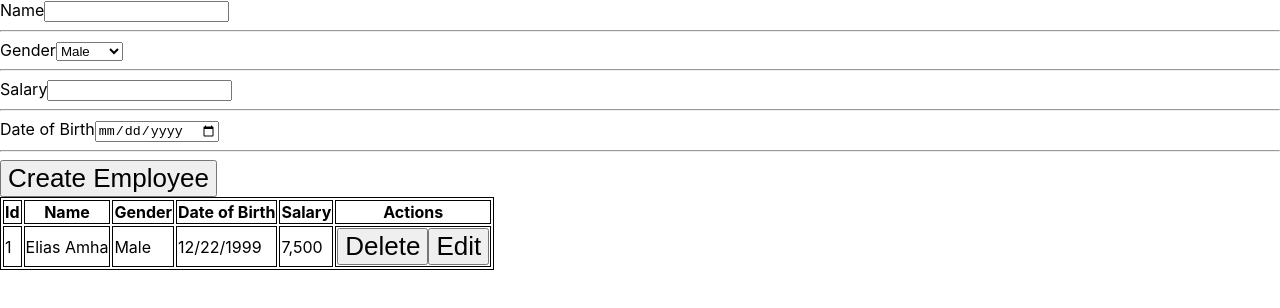
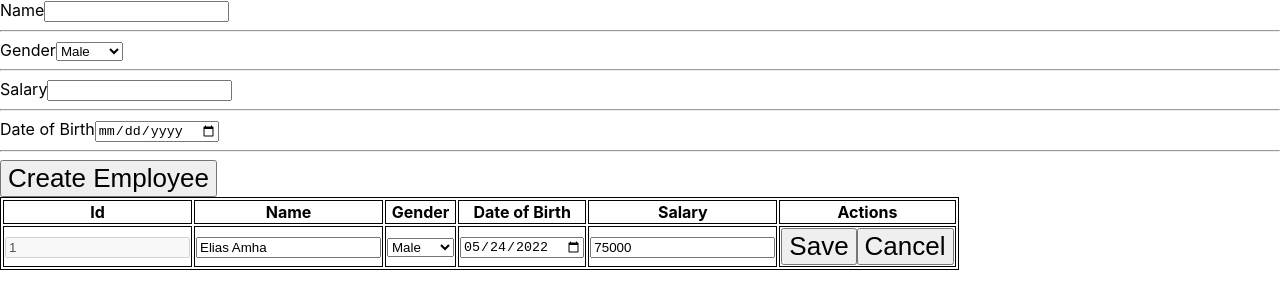
Before and after one commit to 0xecho/E-Employees_client, a React (Vite) app: page / in a window 1280 px wide. Both pictures are taken after a click on the button "Edit". Shown: the top 308 px of the page. Built offline with nearby package versions, Linux system fonts and the light colour scheme.

Commit message:
feat: adds Editable table row logic

```diff
--- a/src/components/Table.tsx
+++ b/src/components/Table.tsx
@@ -1,7 +1,26 @@
 import Button from './Button'
+import TableRow from './TableRow'
 import './Table.css'
+import { useEffect, useState } from 'react'
+import { Employee } from '../store/types';
 
 export default function Table () {
+
+    let [ employees, setEmployees ] = useState<Array<Employee>>([]);
+
+    useEffect(()=>{
+        setEmployees([
+            {
+                id: "1",
+                name: "Elias Amha",
+                gender: "Male",
+                date_of_birth: new Date(),
+                salary: 75000
+            }
+        ])
+
+    },[])
+
     return <table>
         <thead>
             <tr>
@@ -14,18 +33,11 @@ export default function Table () {
             </tr>
         </thead>
         <tbody>
-            <tr>
-                <td>1</td>
-                <td>Elias Amha</td>
-                <td>Male</td>
-                <td>12/22/1999</td>
-                <td>7,500</td>
-                <td>
-                    <Button text="Delete"></Button>
-                    <Button text="Edit"></Button>
-                </td>
-
-            </tr>
+            {
+                employees.map(
+                    employee => <TableRow employee={employee} key={employee.id}></TableRow>
+                )
+            }
         </tbody>
     </table>
 }
--- /dev/null
+++ b/src/components/TableRow.tsx
@@ -0,0 +1,80 @@
+import { useState } from "react"
+import Button from "./Button"
+import { Employee } from "../store/types";
+
+type TableRowProps = {
+    employee: Employee
+}
+
+export default function TableRow({ employee }: TableRowProps) {
+
+    let [isEditing, setEditing] = useState(false);
+    let [name, setName] = useState(employee.name)
+    let [gender, setGender] = useState(employee.gender)
+    let [date_of_birth, setDateOfBirth] = useState(employee.date_of_birth)
+    let [salary, setSalary] = useState(employee.salary)
+
+    function toggleEdit() {
+        setEditing(!isEditing)
+    }
+
+    function saveEmployee() {
+        toggleEdit()
+    }
+
+    function deleteEmployee() {
+
+    }
+
+    function updateDateOfBirth(event: React.ChangeEvent<HTMLInputElement> ) {
+        let _date_of_birth: Date = new Date(event.target.valueAsNumber)
+        setDateOfBirth(_date_of_birth)
+    }
+
+    function dateToString(date: Date)  {
+        return date_of_birth.toISOString().split('T')[0];
+    }
+
+    return <tr>
+        {
+            isEditing
+                ?
+                <>
+                    <td><input type="number" defaultValue={employee.id} disabled /></td>
+                    <td><input type="text" value={name} onChange={e => setName(e.target.value)} /></td>
+                    <td>
+                        <select value={gender} onChange={e => setGender(e.target.value)} >
+                            <option value="male">Male</option>
+                            <option value="female">Female</option>
+                        </select>
+                    </td>
+                    <td><input type="date" value={dateToString(date_of_birth)} onChange={updateDateOfBirth} /></td>
+                    <td><input type="number" value={salary} onChange={e => setSalary(parseInt(e.target.value))} /></td>
+                </>
+                :
+                <>
+                    <td>{employee.id}</td>
+                    <td>{name}</td>
+                    <td>{gender}</td>
+                    <td>{date_of_birth.toDateString()}</td>
+                    <td>{salary}</td>
+                </>
+        }
+        <td>
+            {
+                isEditing
+                    ?
+                    <>
+                        <Button text="Save" onClick={saveEmployee}></Button>
+                        <Button text="Cancel" onClick={toggleEdit}></Button>
+                    </>
+                    :
+                    <>
+                        <Button text="Delete" onClick={deleteEmployee}></Button>
+                        <Button text="Edit" onClick={toggleEdit}></Button>
+                    </>
+            }
+        </td>
+
+    </tr>
+}
--- a/src/store/types.ts
+++ b/src/store/types.ts
@@ -3,7 +3,7 @@ export interface Employee {
     name: string,
     date_of_birth: Date,
     gender: string,
-    salary: BigInteger
+    salary: number
 }
 
 export interface EmployeeState {
```
